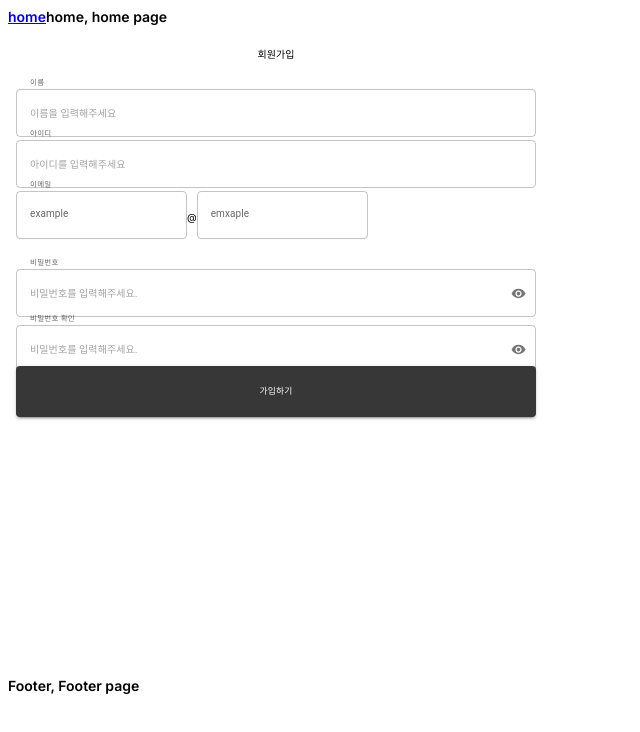
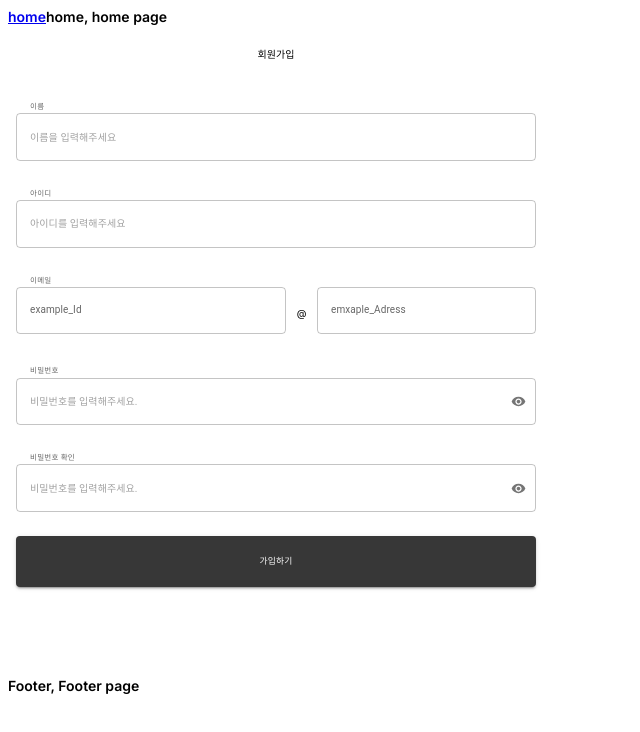
Before and after one commit to C-DYoung/project_ex, a Next.js app: page /signup in a window 1280 px wide. Shown: the top 732 px of the page, without its empty margins (0-640 px from the left). Built offline with nearby package versions, Linux system fonts and the light colour scheme.

Commit message:
fix : login, signup css 수정 및 pw id 변경

```diff
--- a/src/app/signup/page.tsx
+++ b/src/app/signup/page.tsx
@@ -23,13 +23,21 @@ export default function singUp() {
   // };
 
   return (
-    <Box sx={{ m: 1, width: "520px", height: "623px" }}>
+    <Box
+      sx={{
+        m: 1,
+        width: "520px",
+        height: "623px",
+        flexDirection: "column",
+        display: "flex",
+        gap: 3,
+      }}>
       <FormControl
         sx={{ width: "520px", height: "28px", alignItems: "center" }}
       >
         회원가입
       </FormControl>
-      <FormControl sx={{ width: "520px", height: "51px" }} variant="outlined">
+      <FormControl variant="outlined">
         <FormHelperText id="outlined-userName-helper-text">이름</FormHelperText>
         <OutlinedInput
           id="outlined-adornment-userName"
@@ -40,7 +48,7 @@ export default function singUp() {
           placeholder="이름을 입력해주세요"
         />
       </FormControl>
-      <FormControl sx={{ width: "520px", height: "51px" }} variant="outlined">
+      <FormControl variant="outlined">
         <FormHelperText id="outlined-userId-helper-text">아이디</FormHelperText>
         <OutlinedInput
           id="outlined-adornment-userId"
@@ -52,31 +60,36 @@ export default function singUp() {
         />
       </FormControl>
 
-      <FormControl sx={{ width: "520px", height: "78px" }}>
+      <FormControl>
         <FormHelperText id="outlined-userEmail-helper-text">
           이메일
         </FormHelperText>
-        <Box sx={{ display: "flex", alignItems: "center" }}>
+        <Box
+          sx={{
+            display: "flex",
+            alignItems: "center",
+            justifyContent: "space-between",
+          }}>
           <TextField
-            sx={{ width: "270", height: "51px" }}
+            sx={{ width: "270px", height: "51px" }}
             id="userEmailId"
-            label="example"
+            label="example_Id"
           />{" "}
           @
           <TextField
-            sx={{ width: "219", height: "51px" }}
+            sx={{ width: "219px", height: "51px" }}
             id="userEmailAdress"
-            label="emxaple"
+            label="emxaple_Adress"
           />
         </Box>
       </FormControl>
 
-      <FormControl sx={{ width: "520px", height: "56px" }} variant="outlined">
-        <FormHelperText id="outlined-userId-helper-text">
+      <FormControl variant="outlined">
+        <FormHelperText id="outlined-userPw-helper-text">
           비밀번호
         </FormHelperText>
         <OutlinedInput
-          id="outlined-adornment-password"
+          id="outlined-adornment-userPw"
           type={showPassword ? "text" : "password"}
           endAdornment={
             <InputAdornment position="end">
@@ -94,17 +107,17 @@ export default function singUp() {
         />
       </FormControl>
 
-      <FormControl sx={{ width: "520px", height: "56px" }} variant="outlined">
-        <FormHelperText id="outlined-userId-helper-text">
+      <FormControl variant="outlined">
+        <FormHelperText id="outlined-userPwCheck-helper-text">
           비밀번호 확인
         </FormHelperText>
         <OutlinedInput
-          id="outlined-adornment-password"
+          id="outlined-adornment-userPwCheck"
           type={showPassword ? "text" : "password"}
           endAdornment={
             <InputAdornment position="end">
               <IconButton
-                aria-label="toggle password visibility"
+                aria-label="toggle passwordCheck visibility"
                 onClick={handleClickShowPassword}
                 // onMouseDown={handleMouseDownPassword}
                 edge="end"
```
Also changed, not shown: src/app/login/page.tsx (+9 -1 lines).
